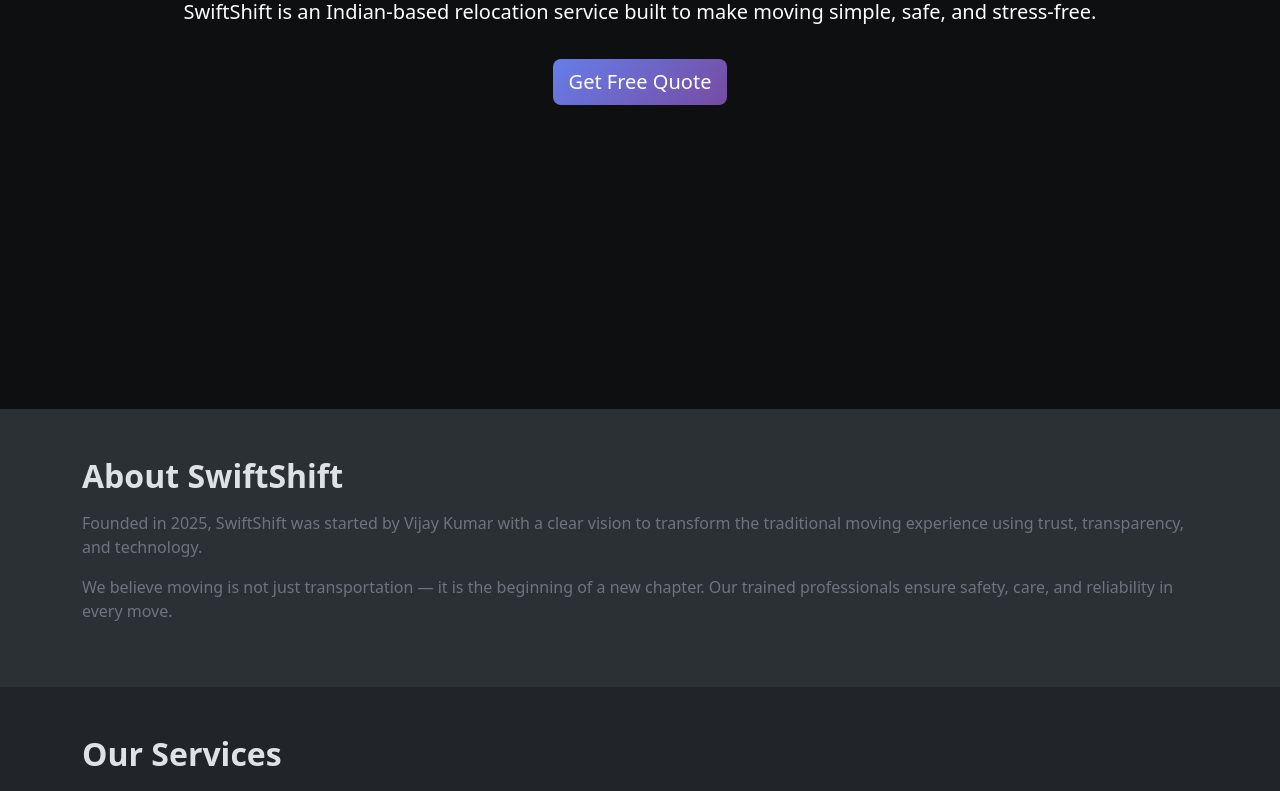
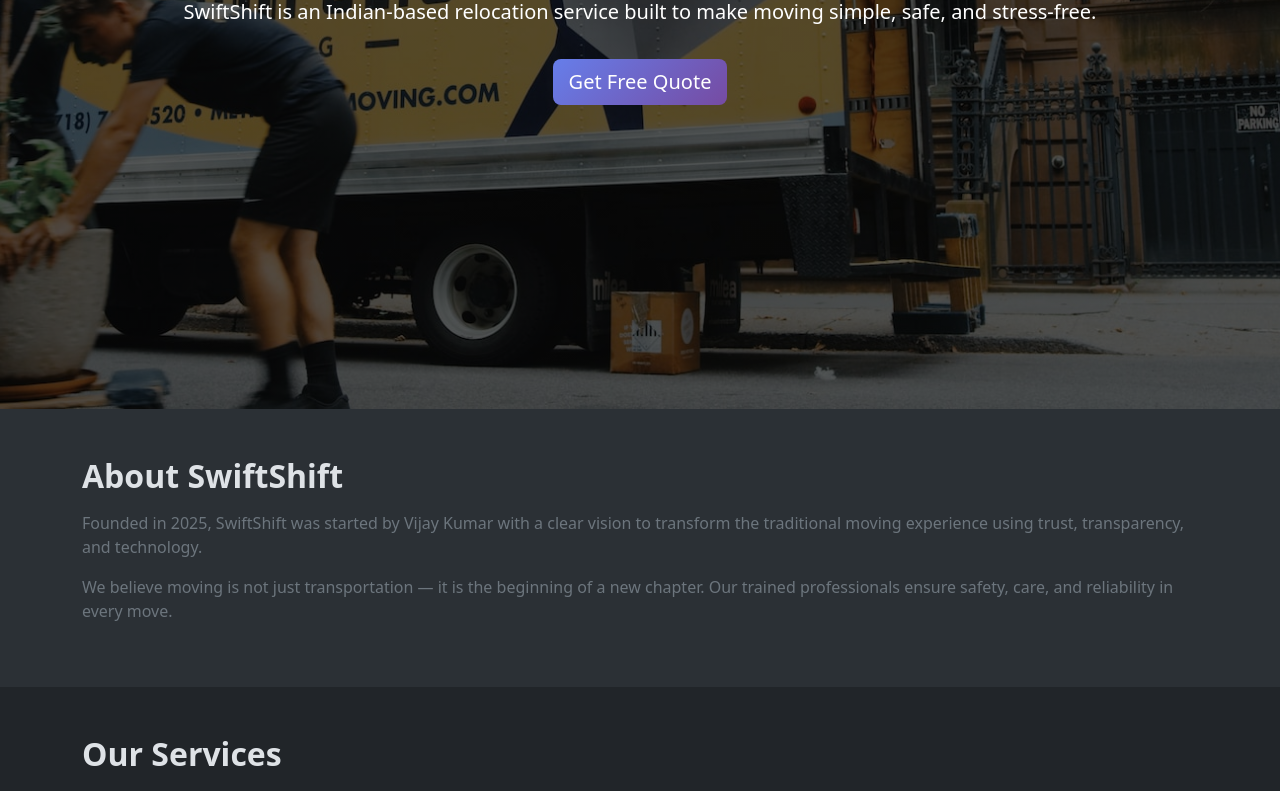
Before and after one commit to karthikd2504/Swift-Shift-, a plain HTML site: page index.html in a window 1280 px wide. Shown: the part 391-1182 px from the top of the page. Drawn offline with nearby package versions, Linux system fonts and the light colour scheme.

Commit message:
Update style.css

```diff
--- a/style.css
+++ b/style.css
@@ -15,7 +15,7 @@ section {
   min-height: 100vh;
   background:
     linear-gradient(rgba(0,0,0,.6), rgba(0,0,0,.6)),
-    url("images/moving-van.jpg") center/cover no-repeat;
+    url("moving-van.jpg") center/cover no-repeat;
   display: flex;
   align-items: center;
   text-align: center;
```
